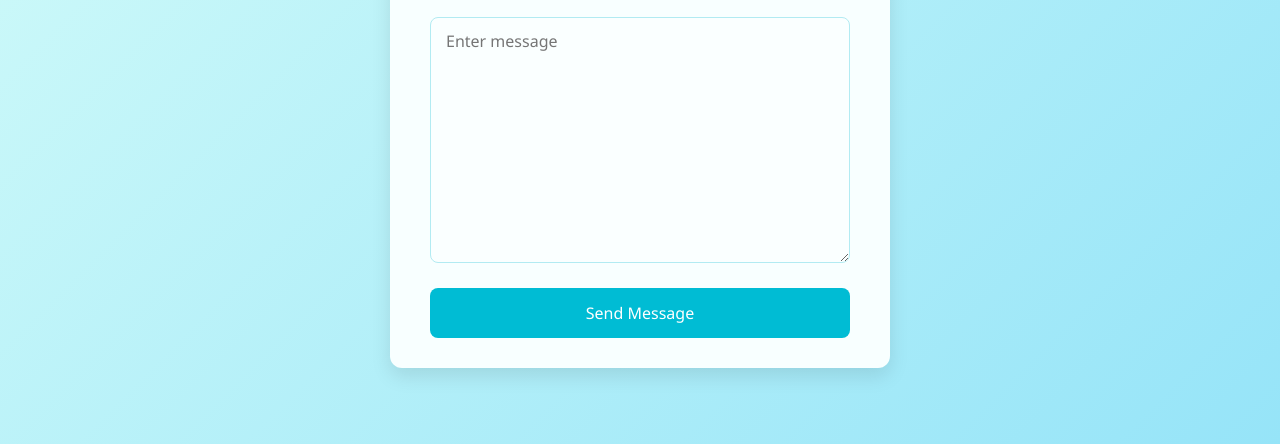
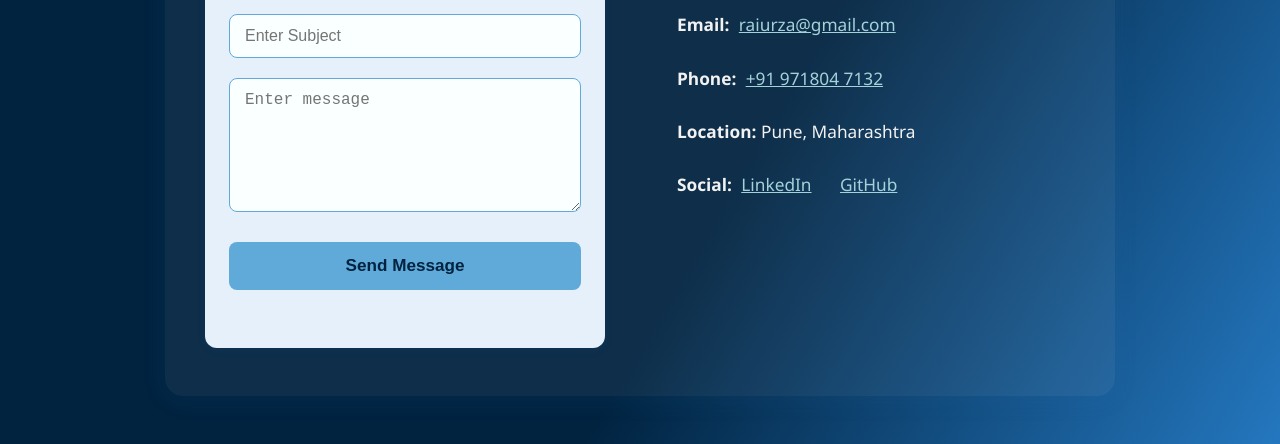
Before and after one commit to urzarai/Node_Mailer, a website: page public/contactForm.html in a window 1280 px wide. Shown: the part 356-800 px from the top of the page. Drawn offline with Linux system fonts and the light colour scheme.

Commit message:
Personalisation

```diff
--- a/public/contactForm.html
+++ b/public/contactForm.html
@@ -1,22 +1,59 @@
 <!DOCTYPE html>
 <html lang="en">
 <head>
-    <meta charset="UTF-8">
-    <meta name="viewport" content="width=device-width, initial-scale=1.0">
-    <link rel="stylesheet" href="style.css">
-    <title>Contact Us</title>
+  <meta charset="UTF-8">
+  <meta name="viewport" content="width=device-width, initial-scale=1.0">
+  <title>Contact Me</title>
+  <link rel="stylesheet" href="style.css">
 </head>
 <body>
-    <div class="form-container">
+  <section class="contact-section">
+    <div class="contact-grid">
+      <!-- Contact Form -->
+      <div class="contact-form-container">
         <form class="contact-form">
-            <h2>CONTACT US</h2>
-            <input type="text" name="Name" id="name" placeholder="Enter Full Name"></br>
-            <input type="email" name="Email" id="email" placeholder="Enter your Email-ID"></br>
-            <input type="text" name="Subject" id="subject" placeholder="Enter Subject"></br>
-            <textarea id="message" cols="30" rows="10" placeholder="Enter message"></textarea></br>
-            <input type="submit" value="Send Message" class="submit" >
+          <h2>CONTACT US</h2>
+          <input type="text" name="name" id="name" placeholder="Enter Full Name" required>
+          <input type="email" name="email" id="email" placeholder="Enter your Email-ID" required>
+          <input type="text" name="subject" id="subject" placeholder="Enter Subject" required>
+          <textarea id="message" name="message" rows="6" placeholder="Enter message" required></textarea>
+          <input type="submit" value="Send Message" class="submit">
+          <p class="form-status" id="form-status"></p>
         </form>
+      </div>
+
+      <!-- Contact Info -->
+      <div class="contact-info">
+        <h2>Urza Rai</h2>
+        <div class="info-item">
+          <strong>Email: </strong>
+          <a href="mailto:raiurza@gmail.com">raiurza@gmail.com</a>
+        </div>
+        <div class="info-item">
+          <strong>Phone: </strong>
+          <a href="tel:+919718047132">+91 971804 7132</a>
+        </div>
+        <div class="info-item">
+          <strong>Location: </strong>Pune, Maharashtra
+        </div>
+        <div class="info-item socials">
+          <strong>Social: </strong>
+          <a href="https://linkedin.com/in/urza-rai" target="_blank" rel="noopener noreferrer">LinkedIn</a>
+          <a href="https://github.com/urzarai" target="_blank" rel="noopener noreferrer">GitHub</a>
+        </div>
+      </div>
     </div>
-    <script src="app.js"></script>
+  </section>
+  <script>
+    // Example client-side form handler (optional)
+    document.querySelector('.contact-form').addEventListener('submit', function(e) {
+      e.preventDefault();
+      document.getElementById('form-status').textContent = 'Message sending (demo only)...';
+      setTimeout(() => {
+        document.getElementById('form-status').textContent = 'Message sent! (demo)';
+        this.reset();
+      }, 1200);
+    });
+  </script>
 </body>
 </html>
--- a/public/style.css
+++ b/public/style.css
@@ -1,97 +1,179 @@
-/* Reset some default browser styles */
-* {
+:root {
+  --navy: #012340;
+  --blue: #2477BF;
+  --sky: #5FAAD9;
+  --light-blue: #A3D3D9;
+  --white: #F2F2F2;
+}
+
+html, body {
   margin: 0;
   padding: 0;
   box-sizing: border-box;
   font-family: 'Segoe UI', Tahoma, Geneva, Verdana, sans-serif;
+  background: linear-gradient(120deg, var(--navy) 60%, var(--blue) 100%);
+  min-height: 100vh;
+  width: 100vw;
 }
 
-body {
-    background: linear-gradient(135deg, #d4fcf9, #96e4f8); /* soft teal to sky blue */
-    min-height: 100vh;
-    display: flex;
-    justify-content: center;
-    align-items: center;
-    padding: 20px;
+*,
+*::before,
+*::after {
+  box-sizing: inherit;
 }
 
-.form-container {
-    background-color: #f8ffff;
-    padding: 30px 40px;
+.contact-section {
+  min-height: 100vh;
+  width: 100vw;
+  display: flex;
+  align-items: center;
+  justify-content: center;
+  padding: 60px 0 40px 0;
+}
+
+.contact-grid {
+  display: flex;
+  gap: 3rem;
+  background: rgba(255,255,255,0.05);
+  border-radius: 18px;
+  box-shadow: 0 4px 24px rgba(36, 119, 191, 0.10);
+  padding: 3rem 2.5rem;
+  max-width: 950px;
+  width: 100%;
+}
+
+.contact-form-container {
+  flex: 1.2;
+  background: #e6f0fa; /* pastel blue */
+  padding: 2rem 1.5rem;
   border-radius: 12px;
-    box-shadow: 0 8px 20px rgba(0, 0, 0, 0.1);
-    max-width: 500px;
+  box-shadow: 0 2px 10px rgba(36, 119, 191, 0.08);
+  display: flex;
+  flex-direction: column;
+  justify-content: center;
+  max-width: 400px;
   width: 100%;
-    animation: fadeIn 0.6s ease-in-out;
+}
+
+.contact-form {
+  width: 100%;
+  display: flex;
+  flex-direction: column;
 }
 
 .contact-form h2 {
   text-align: center;
   margin-bottom: 25px;
-    color: #007c91; /* deep teal */
-    font-size: 28px;
+  color: var(--sky);
+  font-size: 2rem;
+  letter-spacing: 1px;
 }
 
 .contact-form input[type="text"],
 .contact-form input[type="email"],
 .contact-form textarea {
   width: 100%;
+  box-sizing: border-box;
   padding: 12px 15px;
   margin-bottom: 20px;
-    border: 1px solid #b2ebf2;
+  border: 1.5px solid var(--sky);
   border-radius: 8px;
+  font-size: 1rem;
+  background-color: #faffff;
   transition: border 0.3s, box-shadow 0.3s;
-    font-size: 16px;
-    background-color: #faffff;
 }
 
 .contact-form input[type="text"]:focus,
 .contact-form input[type="email"]:focus,
 .contact-form textarea:focus {
-    border-color: #00bcd4;
-    box-shadow: 0 0 8px rgba(0, 188, 212, 0.3);
+  border-color: var(--blue);
+  box-shadow: 0 0 8px rgba(36, 119, 191, 0.15);
   outline: none;
 }
 
 .contact-form textarea {
   resize: vertical;
+  min-height: 120px;
 }
 
 .submit {
-    background-color: #00bcd4; /* vibrant teal */
-    color: white;
+  background-color: var(--sky);
+  color: var(--navy);
   border: none;
   padding: 14px 0;
   width: 100%;
-    font-size: 16px;
+  font-size: 1.07rem;
   border-radius: 8px;
   cursor: pointer;
   transition: background-color 0.3s;
+  font-weight: 600;
+  margin-top: 10px;
 }
 
 .submit:hover {
-    background-color: #0097a7; /* darker on hover */
+  background-color: var(--blue);
+  color: var(--white);
 }
 
-/* Fade-in animation */
-@keyframes fadeIn {
-    from {
-        opacity: 0;
-        transform: translateY(30px);
+.form-status {
+  text-align: center;
+  margin-top: 10px;
+  color: var(--blue);
+  font-size: 1rem;
 }
-    to {
-        opacity: 1;
-        transform: translateY(0);
+
+.contact-info {
+  flex: 1;
+  color: var(--white);
+  display: flex;
+  flex-direction: column;
+  justify-content: center;
+  padding-left: 1.5rem;
+  gap: 1.2rem;
+  min-width: 220px;
+}
+
+.contact-info h2 {
+  color: var(--sky);
+  font-size: 2rem;
+  margin-bottom: 1.5rem;
+}
+
+.info-item {
+  font-size: 1.08rem;
+  margin-bottom: 0.7rem;
+}
+
+.info-item a {
+  color: var(--light-blue);
+  text-decoration: underline;
+  margin-left: 0.3rem;
+  transition: color 0.2s;
+  word-break: break-all;
+}
+
+.info-item a:hover {
+  color: var(--sky);
+}
+
+.socials a {
+  margin-right: 1.2rem;
+}
+
+@media (max-width: 900px) {
+  .contact-grid {
+    flex-direction: column;
+    gap: 2rem;
+    padding: 2rem 1rem;
+    align-items: stretch;
+  }
+  .contact-info {
+    padding-left: 0;
+    align-items: flex-start;
+    min-width: 0;
+  }
+  .contact-form-container {
+    padding: 1.5rem 0.7rem;
+    max-width: 100%;
   }
 }
-
-/* Responsive design */
-@media (max-width: 600px) {
-    .form-container {
-        padding: 20px;
-    }
-
-    .contact-form h2 {
-        font-size: 24px;
-    }
-}
```
Lines whose indentation alone changed are shown as unchanged.
